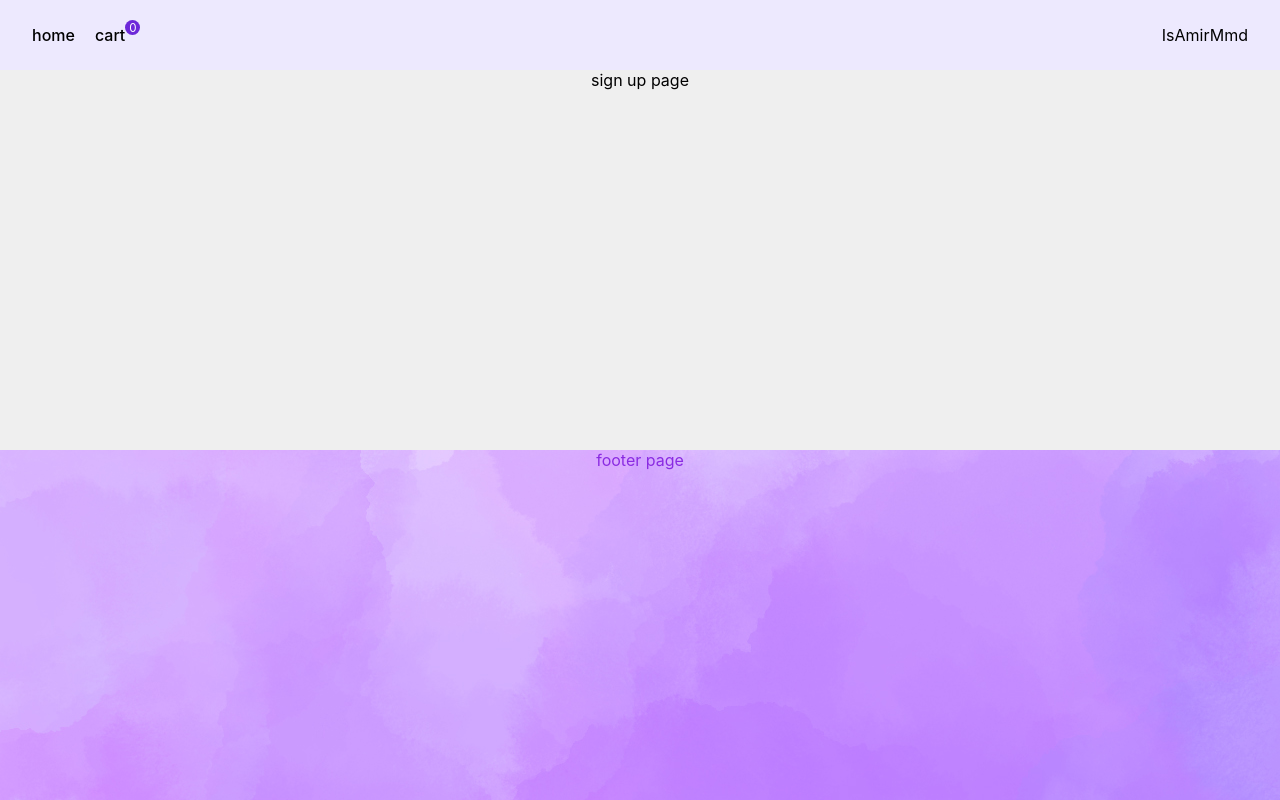
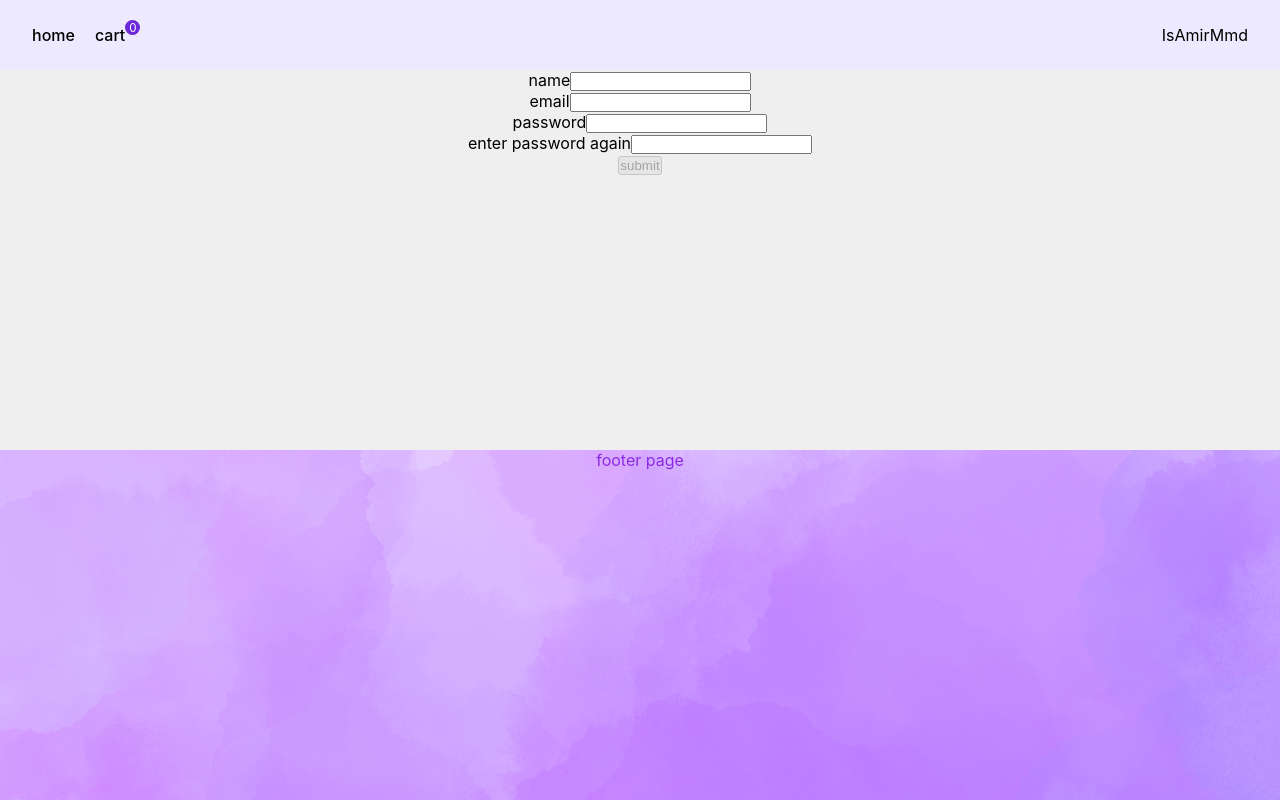
Before and after one commit to IsAmirMmd/onlineShop, a React (Create React App) app: page /signup in a window 1280 px wide. Built offline with nearby package versions, Linux system fonts and the light colour scheme.

Commit message:
creating sign up page

```diff
--- a/package.json
+++ b/package.json
@@ -6,12 +6,15 @@
     "@testing-library/jest-dom": "^5.17.0",
     "@testing-library/react": "^13.4.0",
     "@testing-library/user-event": "^13.5.0",
+    "axios": "^1.4.0",
+    "formik": "^2.4.2",
     "react": "^18.2.0",
     "react-dom": "^18.2.0",
     "react-router-dom": "^6.14.2",
     "react-scripts": "5.0.1",
     "react-toastify": "^9.1.3",
-    "web-vitals": "^2.1.4"
+    "web-vitals": "^2.1.4",
+    "yup": "^1.2.0"
   },
   "scripts": {
     "start": "react-scripts start",
--- /dev/null
+++ b/src/components/signup/signup.jsx
@@ -0,0 +1,88 @@
+import axios from "axios";
+import { useFormik } from "formik";
+import * as Yup from "yup";
+
+// 1. init values
+const initialValues = {
+  name: "",
+  email: "",
+  password: "",
+  RePassword: "",
+};
+
+// 2. submit
+const onSubmit = (values) => {
+  console.log(values);
+  //   axios
+  //     .post("http://localhost:3001/users", values)
+  //     .then((res) => console.log(res.data))
+  //     .catch();
+};
+
+// 3. validate(using yup handler)
+const validationSchema = Yup.object({
+  name: Yup.string().required("Name is Required"),
+  email: Yup.string().email("email format").required("email is Required"),
+  password: Yup.string()
+    .required("password is Required")
+    .matches(
+      /^(?=.*[a-z])(?=.*[A-Z])(?=.*[0-9])(?=.*[!@#$%^&*])(?=.{8,})/,
+      "Must Contain 8 Characters, One Uppercase, One Lowercase, One Number and One Special Case Character"
+    ),
+  RePassword: Yup.string().oneOf(
+    [Yup.ref("password"), null],
+    "Passwords must match"
+  ),
+});
+
+const SignUpForm = () => {
+  const formik = useFormik({
+    initialValues: initialValues,
+    enableReinitialize: true,
+    onSubmit,
+    validationSchema,
+    validateOnMount: true,
+  });
+
+  return (
+    <form onSubmit={formik.handleSubmit}>
+      <div className="formControl">
+        <label>name</label>
+        <input name="name" {...formik.getFieldProps("name")} type="text" />
+        {formik.errors.name && formik.touched.name && (
+          <p className="error-onForm">{formik.errors.name}</p>
+        )}
+      </div>
+      <div className="formControl">
+        <label>email</label>
+        <input name="email" {...formik.getFieldProps("email")} type="text" />
+        {formik.errors.email && formik.touched.email && (
+          <p className="error-onForm">{formik.errors.email}</p>
+        )}
+      </div>
+      <div className="formControl">
+        <label>password</label>
+        <input
+          name="password"
+          {...formik.getFieldProps("password")}
+          type="text"
+        />
+        {formik.errors.password && formik.touched.password && (
+          <p className="error-onForm">{formik.errors.password}</p>
+        )}
+      </div>
+      <div className="formControl">
+        <label>enter password again</label>
+        <input name="P" {...formik.getFieldProps("RePassword")} type="text" />
+        {formik.errors.RePassword && formik.touched.RePassword && (
+          <p className="error-onForm">{formik.errors.RePassword}</p>
+        )}
+      </div>
+      <button type="submit" disabled={!formik.isValid}>
+        submit
+      </button>
+    </form>
+  );
+};
+
+export default SignUpForm;
--- a/src/pages/SignUp.jsx
+++ b/src/pages/SignUp.jsx
@@ -1,9 +1,10 @@
 import Layout from "../Layout/Layout";
+import SignUpForm from "../components/signup/signup";
 
 const SignUpPage = () => {
   return (
     <Layout>
-      <div>sign up page</div>
+      <SignUpForm />
     </Layout>
   );
 };
```
Also changed, not shown: src/components/signup/signup.css (added), 1 other file (tests, documents, lock files or other folders).
